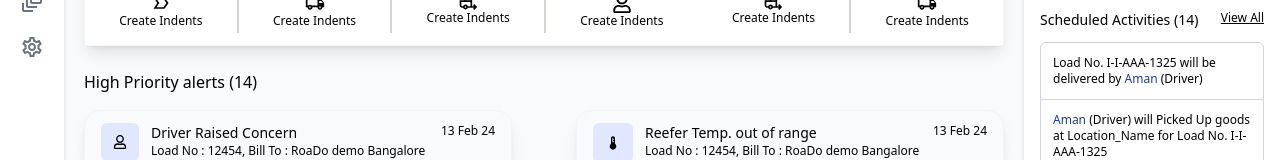
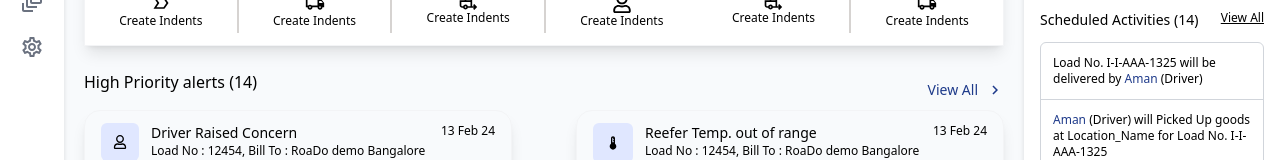
Before and after one commit to suryansh-bhatnagar/roa-assignment, a React (Create React App) app: page / in a window 1280 px wide. Shown: the part 482-642 px from the top of the page. Built offline with nearby package versions, Linux system fonts and the light colour scheme.

Commit message:
view all button added

```diff
--- a/src/components/Body/Alerts.jsx
+++ b/src/components/Body/Alerts.jsx
@@ -2,7 +2,7 @@ import React from 'react'
 import AlertCard from './AlertCard'
 import { FaRegUser } from 'react-icons/fa'
 import { MdDeviceThermostat } from "react-icons/md";
-
+import { MdNavigateNext } from "react-icons/md";
 const Alerts = () => {
 
   const alertData=[
@@ -12,7 +12,13 @@ const Alerts = () => {
 
   return (
     <div className='my-6'>
+      <div className='flex justify-between '>
            <p className='font-medium text-base mb-4'> High Priority alerts (14)</p>
+           <div className='flex items-center gap-2 text-blue-900 text-sm'>
+           <p className=''>View All  </p>
+           <MdNavigateNext fontSize={18} />
+           </div>
+      </div>
            <div className='flex w-full gap-16'>
             {
               alertData.map((alert,index)=> <AlertCard icon={alert.icon} bill={alert.bill} description={alert.description} load={alert.load} title={alert.title} key={index}/>)
```
